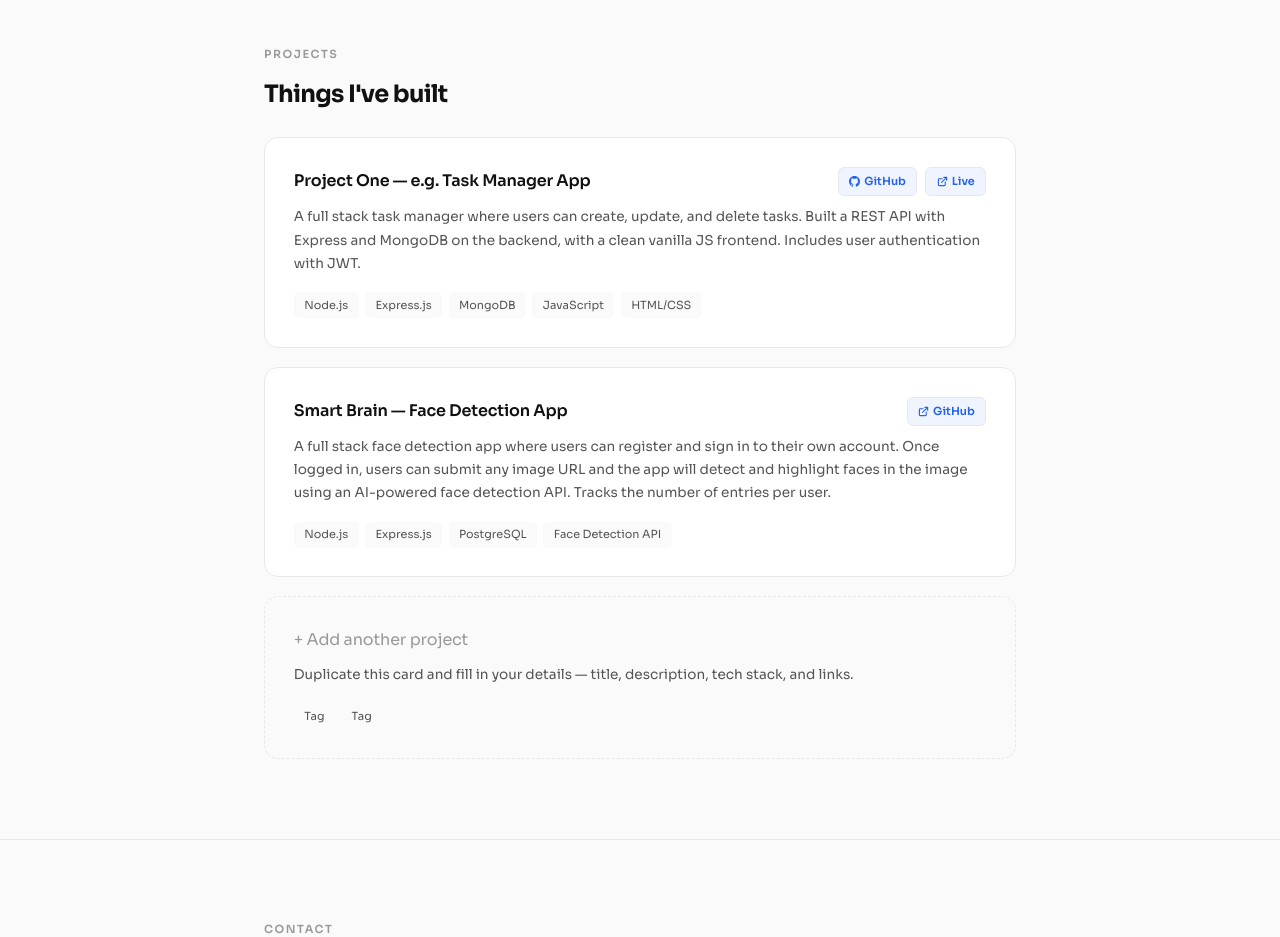
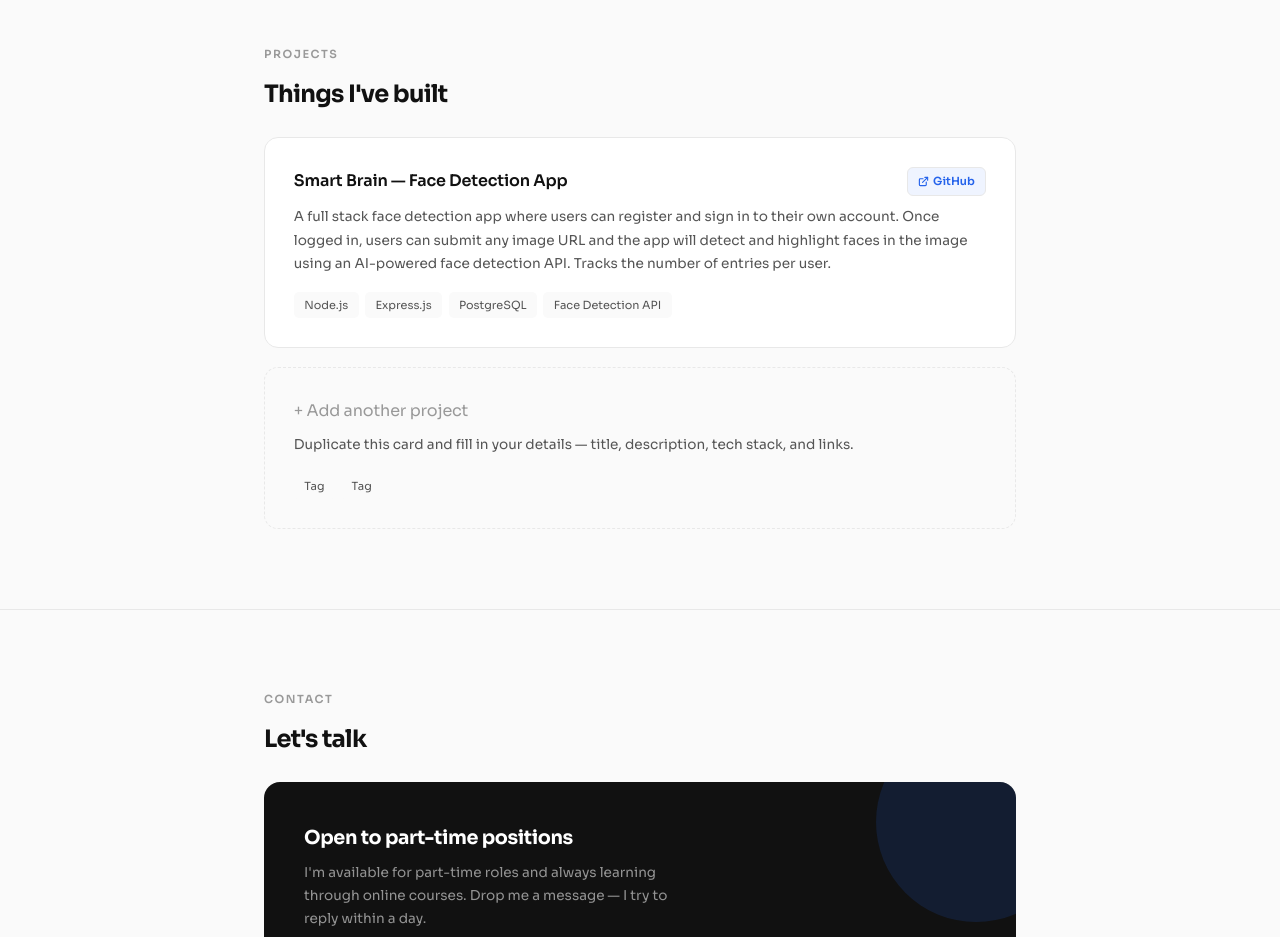
Before and after one commit to SilverioZ/Portfolio, a plain HTML site: page index.html in a window 1280 px wide. Shown: the part 1380-2317 px from the top of the page. Drawn offline with Linux system fonts and the light colour scheme.

Commit message:
Update index.html

```diff
--- a/index.html
+++ b/index.html
@@ -344,34 +344,7 @@
       <h2 class="section-title reveal reveal-delay-1">Things I've built</h2>
       <div class="projects-list">
 
-        <!-- PROJECT 1 -->
-        <div class="project-card reveal reveal-delay-1">
-          <div class="project-top">
-            <div class="project-title">Project One — e.g. Task Manager App</div>
-            <div class="project-links-row">
-              <a href="#" class="project-link-btn" target="_blank">
-                <svg width="11" height="11" viewBox="0 0 24 24" fill="currentColor"><path d="M12 0C5.37 0 0 5.37 0 12c0 5.3 3.44 9.8 8.21 11.39.6.11.82-.26.82-.58v-2.03c-3.34.72-4.04-1.61-4.04-1.61-.55-1.39-1.34-1.76-1.34-1.76-1.09-.74.08-.73.08-.73 1.2.08 1.84 1.24 1.84 1.24 1.07 1.83 2.81 1.3 3.5 1 .1-.78.42-1.3.76-1.6-2.67-.3-5.47-1.33-5.47-5.93 0-1.31.47-2.38 1.24-3.22-.13-.3-.54-1.52.12-3.18 0 0 1.01-.32 3.3 1.23a11.5 11.5 0 0 1 3-.4c1.02 0 2.04.14 3 .4 2.28-1.55 3.29-1.23 3.29-1.23.66 1.66.25 2.88.12 3.18.77.84 1.23 1.91 1.23 3.22 0 4.61-2.81 5.63-5.48 5.92.43.37.81 1.1.81 2.22v3.29c0 .32.21.7.82.58C20.56 21.8 24 17.3 24 12c0-6.63-5.37-12-12-12z"/></svg>
-                GitHub
-              </a>
-              <a href="#" class="project-link-btn" target="_blank">
-                <svg width="11" height="11" viewBox="0 0 24 24" fill="none" stroke="currentColor" stroke-width="2.5" stroke-linecap="round" stroke-linejoin="round"><path d="M18 13v6a2 2 0 0 1-2 2H5a2 2 0 0 1-2-2V8a2 2 0 0 1 2-2h6"/><polyline points="15 3 21 3 21 9"/><line x1="10" y1="14" x2="21" y2="3"/></svg>
-                Live
-              </a>
-            </div>
-          </div>
-          <p class="project-desc">
-            A full stack task manager where users can create, update, and delete tasks. Built a REST API with Express and MongoDB on the backend, with a clean vanilla JS frontend. Includes user authentication with JWT.
-          </p>
-          <div class="project-tags">
-            <span class="project-tag">Node.js</span>
-            <span class="project-tag">Express.js</span>
-            <span class="project-tag">MongoDB</span>
-            <span class="project-tag">JavaScript</span>
-            <span class="project-tag">HTML/CSS</span>
-          </div>
-        </div>
-
-        <!-- PROJECT 2 - SMART BRAIN -->
+  <!-- PROJECT 1 - SMART BRAIN -->
         <div class="project-card reveal reveal-delay-2">
           <div class="project-top">
             <div class="project-title">Smart Brain — Face Detection App</div>
```
